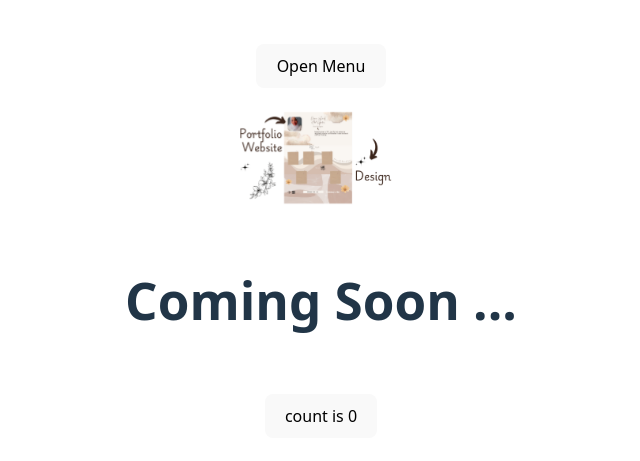
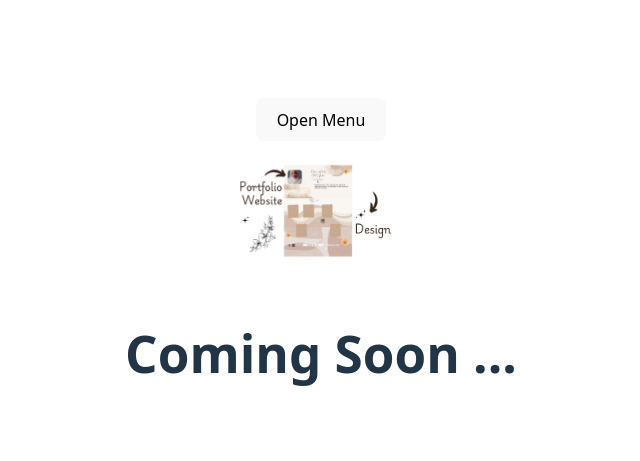
Before and after one commit to Moniaar/Work_tasks, a React (Vite) app in the folder task_1/Routing_in_React/: page / in a window 1280 px wide. Shown: the part 143-604 px from the top of the page, without its empty margins (319-959 px from the left). Built offline with nearby package versions, Linux system fonts and the light colour scheme.

Commit message:
removed the count card that comes with the deafault configs for the framework

```diff
--- a/task_1/Routing_in_React/src/App.tsx
+++ b/task_1/Routing_in_React/src/App.tsx
@@ -11,8 +11,6 @@ import './App.css'
 import Navbar from '../src/pages/Navbar.tsx'
 
 function App() {
-  const [count, setCount] = useState(0)
-
   return (
     <>
       <Router>
@@ -26,11 +24,6 @@ function App() {
         <img src={design} className="logo" alt="My website" />
       </div>
       <h1>Coming Soon ...</h1>
-      <div className="card">
-        <button onClick={() => setCount((count) => count + 1)}>
-          count is {count}
-        </button>
-      </div>
     </>
   )
 }
```
